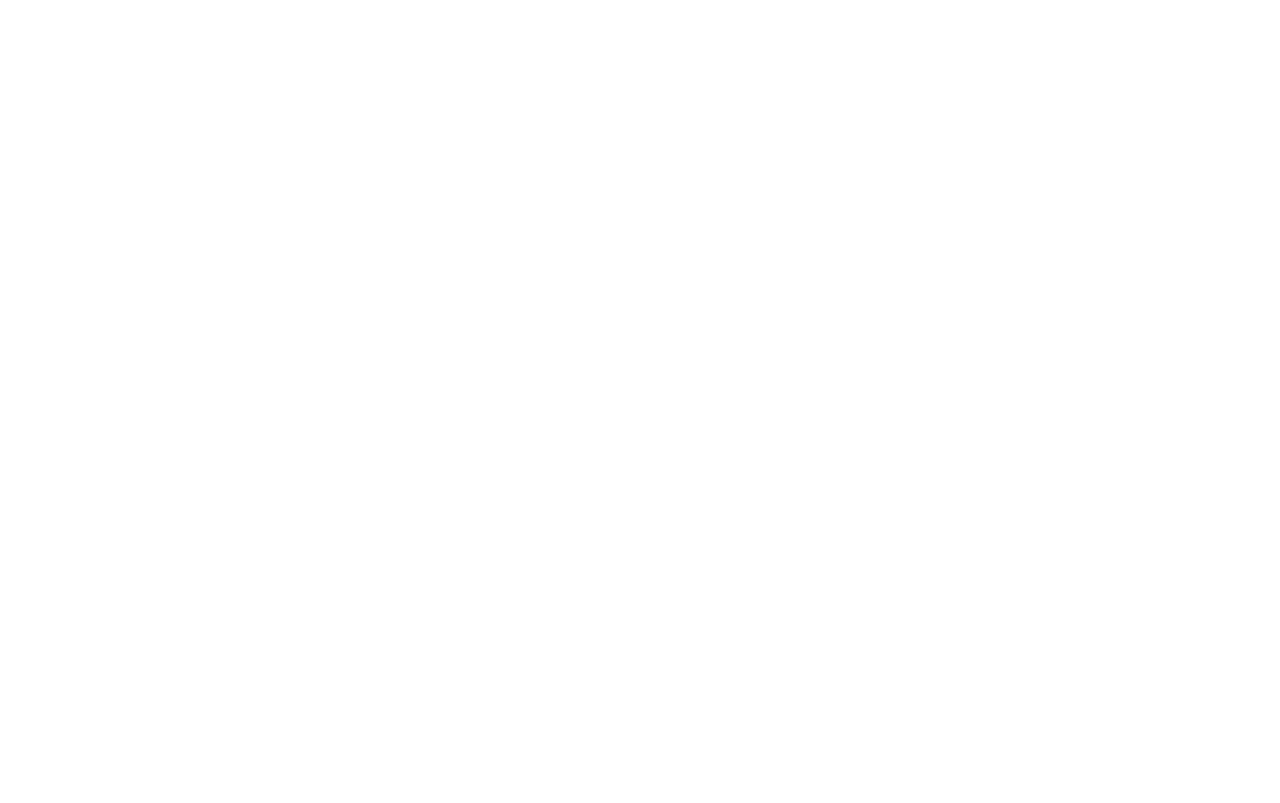
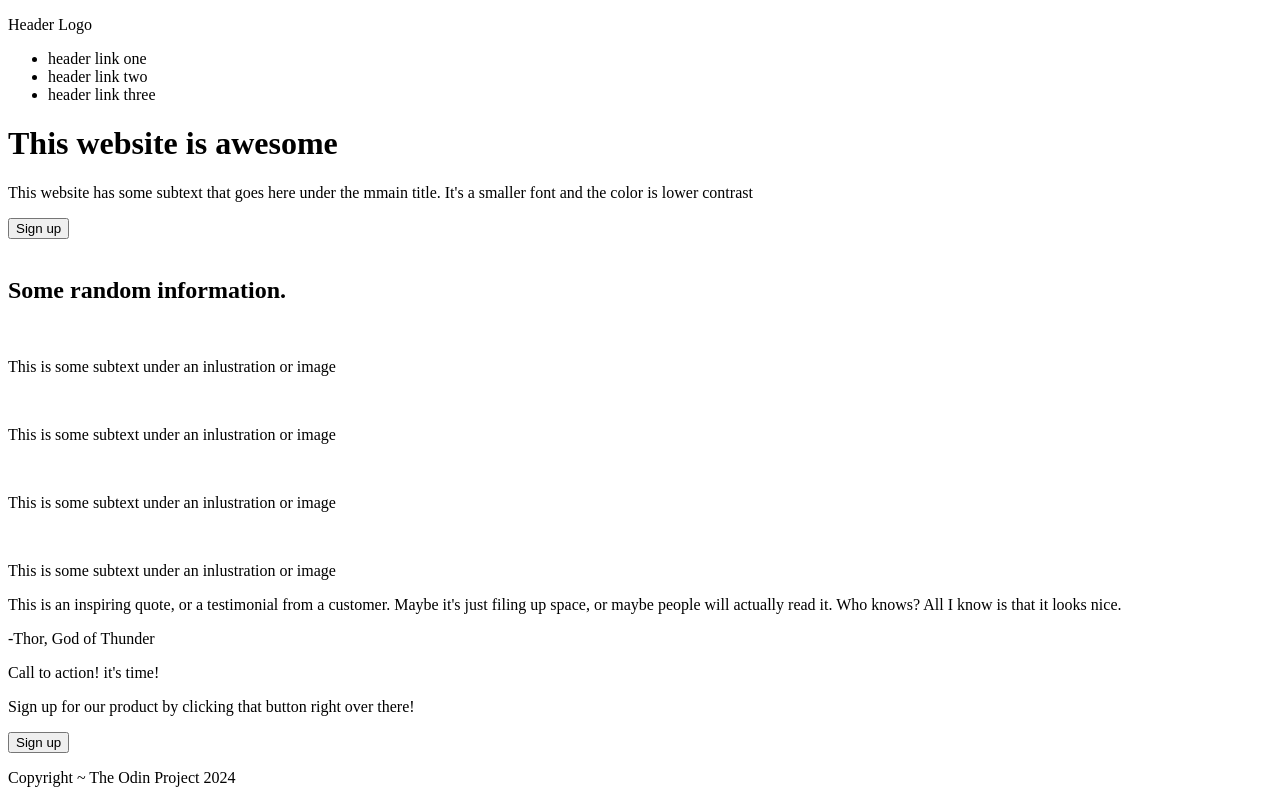
Before and after one commit to Nicogonzalo/landing-page, a plain HTML site: page index.html in a window 1280 px wide. Drawn offline with Linux system fonts and the light colour scheme.

Commit message:
Carga de informacion a index.html

```diff
--- a/index.html
+++ b/index.html
@@ -3,9 +3,74 @@
 <head>
     <meta charset="UTF-8">
     <meta name="viewport" content="width=device-width, initial-scale=1.0">
-    <title>Document</title>
+    <title>LandingPage</title>
 </head>
 <body>
+    <header>
+        <nav>
+            <p>Header Logo</p>
+            <ul>
+                <li><a>header link one</a></li>
+                <li><a>header link two</a></li>
+                <li><a>header link three</a></li>
+            </ul>
+        </nav>
 
+        <div>
+            <h1>This website is awesome</h1>
+            <p>This website has some subtext that goes here under the mmain title. It's a smaller font and the color is lower contrast</p>
+            <button>Sign up</button>
+        </div>
+        <div>
+            <img>
+        </div>
+    </header>
+
+    <main>
+        <section>
+            <h2>Some random information.</h2>
+            <div>
+                <div>
+                    <img>
+                    <p>This is some subtext under an inlustration or image</p>
+                </div>
+                <div>
+                    <img>
+                    <p>This is some subtext under an inlustration or image</p>
+                </div>
+                <div>
+                    <img>
+                    <p>This is some subtext under an inlustration or image</p>
+                </div>
+                <div>
+                    <img>
+                    <p>This is some subtext under an inlustration or image</p>
+                </div>
+            </div>
+        </section>
+
+        <section>
+            <div>
+                <p>This is an inspiring quote, or a testimonial from a customer. Maybe it's just filing up space, or maybe people will actually read it. Who knows? All I know is that it looks nice.</p>
+                <p>-Thor, God of Thunder</p>
+            </div>
+        </section>
+
+        <section>
+            <div>
+                <div>
+                    <p>Call to action! it's time!</p>
+                    <p>Sign up for our product by clicking that button right over there!</p>
+                </div>
+                <div>
+                    <button>Sign up</button>
+                </div>
+            </div>
+        </section>
+    </main>
+
+    <footer>
+        <p>Copyright ~ The Odin Project 2024</p>
+    </footer>
 </body>
 </html>
```
